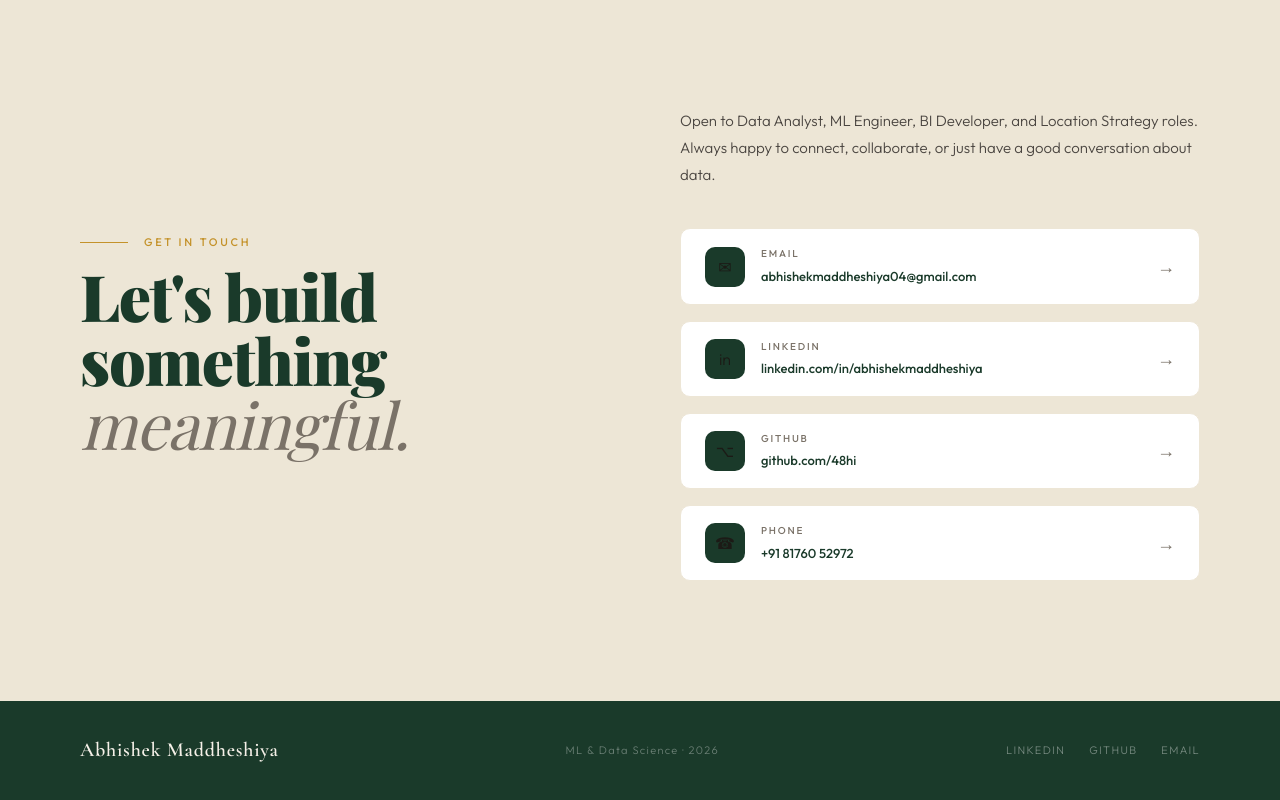
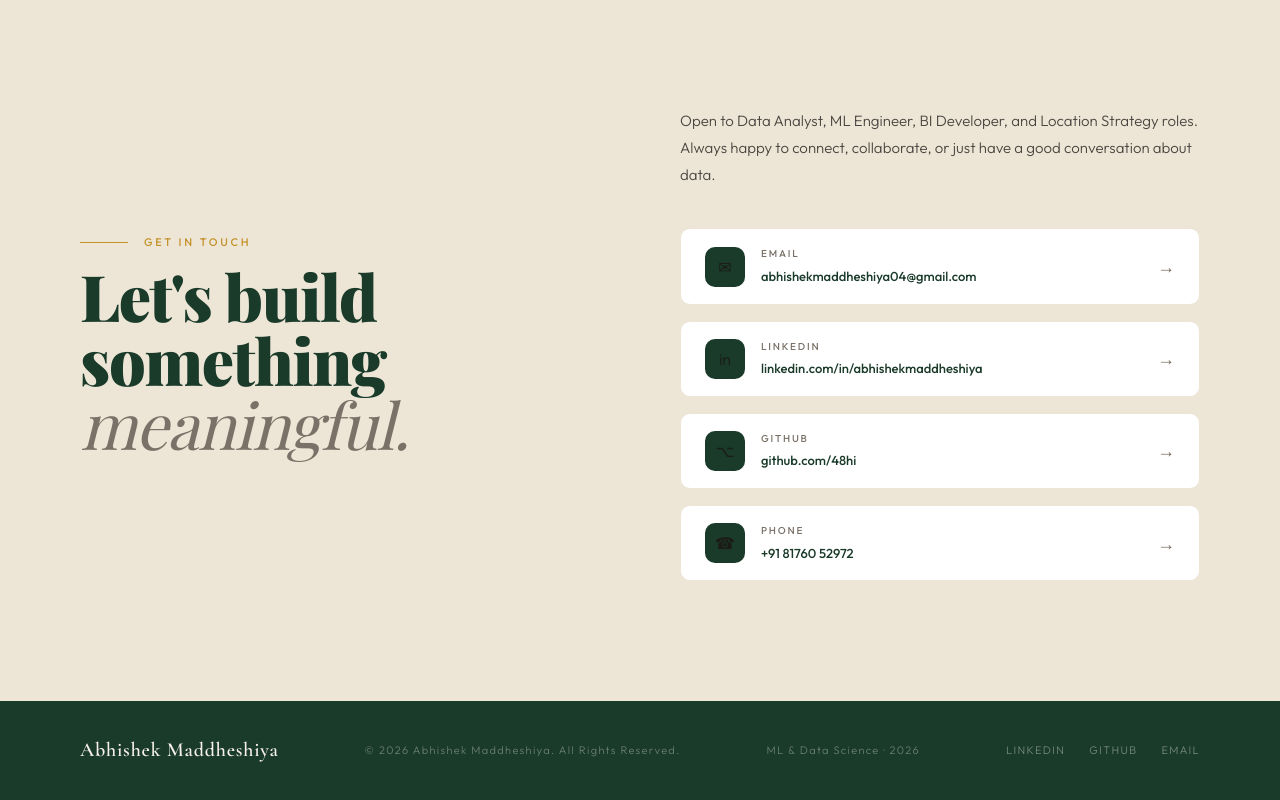
Before and after one commit to imabhi04/abhishek-portfolio, a plain HTML site: page index.html in a window 1280 px wide. Shown: the part 5105-5905 px from the top of the page. Drawn offline with nearby package versions, Linux system fonts and the light colour scheme; a web font is replaced by a local one.

Commit message:
Update index.html with new sections and contentUpdate: Complete deployment of ML & Data Science portfolio

```diff
--- a/index.html
+++ b/index.html
@@ -1430,6 +1430,7 @@ footer {
 
 <footer>
   <div class="footer-brand">Abhishek Maddheshiya</div>
+  <div class="footer-copy">© 2026 Abhishek Maddheshiya. All Rights Reserved.</div>
   <div class="footer-copy">ML & Data Science · 2026</div>
   <div class="footer-links">
     <a href="https://linkedin.com/in/abhishekmaddheshiya" target="_blank">LinkedIn</a>
```
